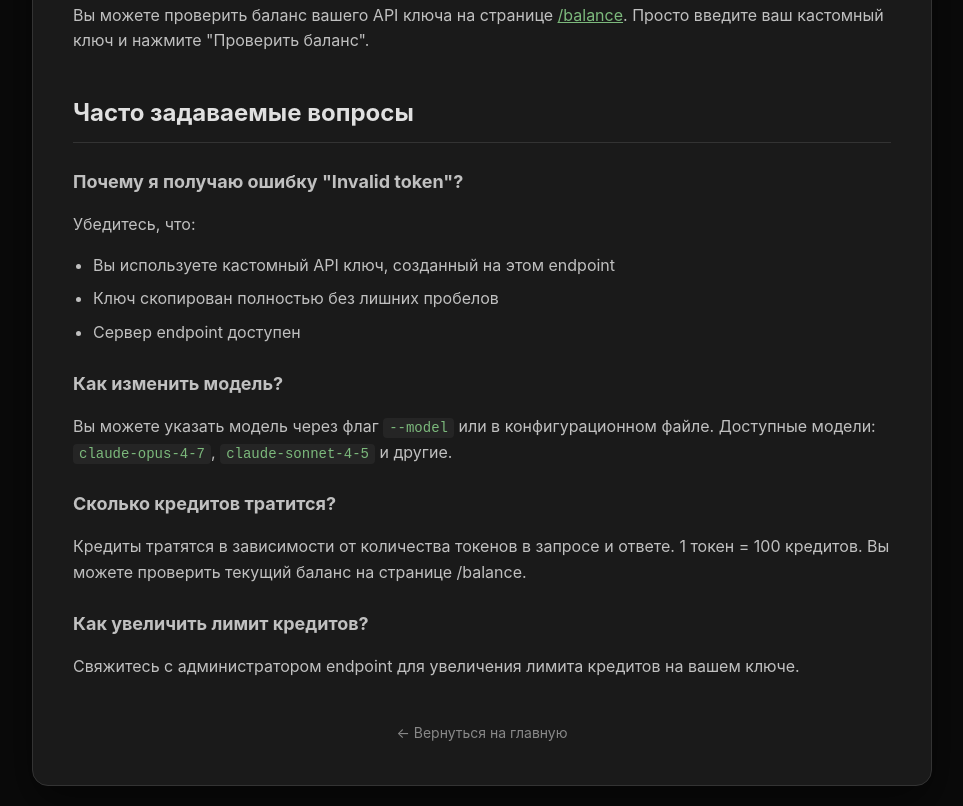
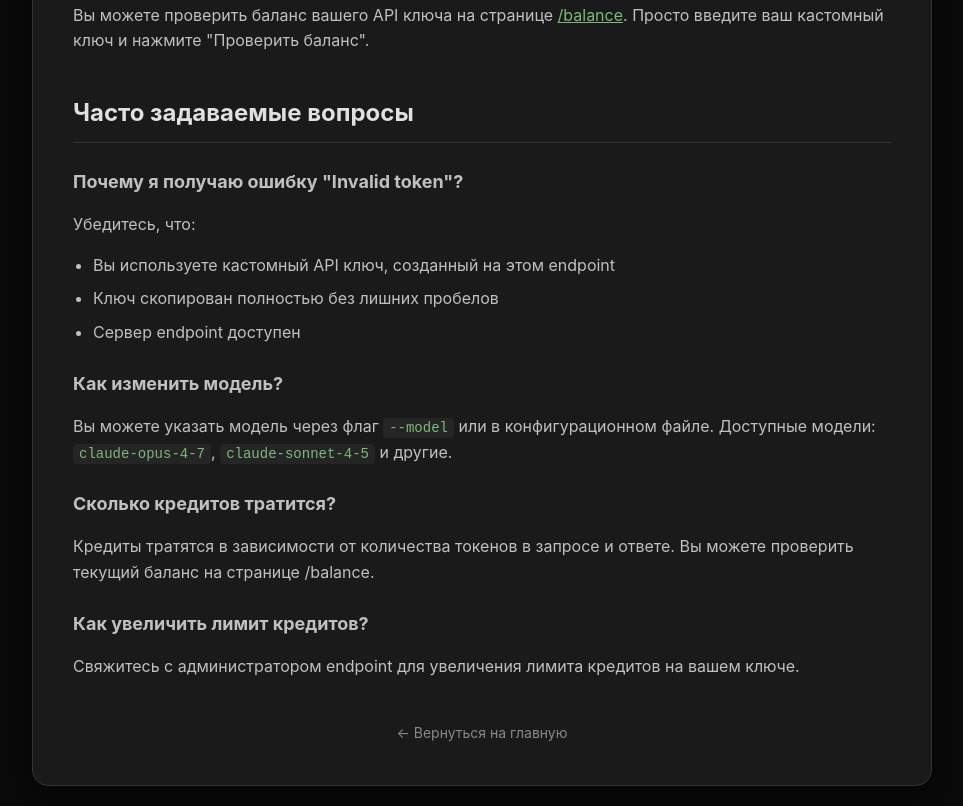
Before and after one commit to rut123321/aether, a website: page public/faq.html in a window 1280 px wide. Shown: the part 2205-3011 px from the top of the page, without its empty margins (158-1121 px from the left). Drawn offline with Linux system fonts and the light colour scheme.

Commit message:
Remove specific credit conversion info from FAQ

```diff
--- a/public/faq.html
+++ b/public/faq.html
@@ -205,7 +205,7 @@ console.log(response.choices[0].message.content);</code></pre>
       <p>Вы можете указать модель через флаг <code>--model</code> или в конфигурационном файле. Доступные модели: <code>claude-opus-4-7</code>, <code>claude-sonnet-4-5</code> и другие.</p>
 
       <h3>Сколько кредитов тратится?</h3>
-      <p>Кредиты тратятся в зависимости от количества токенов в запросе и ответе. 1 токен = 100 кредитов. Вы можете проверить текущий баланс на странице /balance.</p>
+      <p>Кредиты тратятся в зависимости от количества токенов в запросе и ответе. Вы можете проверить текущий баланс на странице /balance.</p>
 
       <h3>Как увеличить лимит кредитов?</h3>
       <p>Свяжитесь с администратором endpoint для увеличения лимита кредитов на вашем ключе.</p>
```
